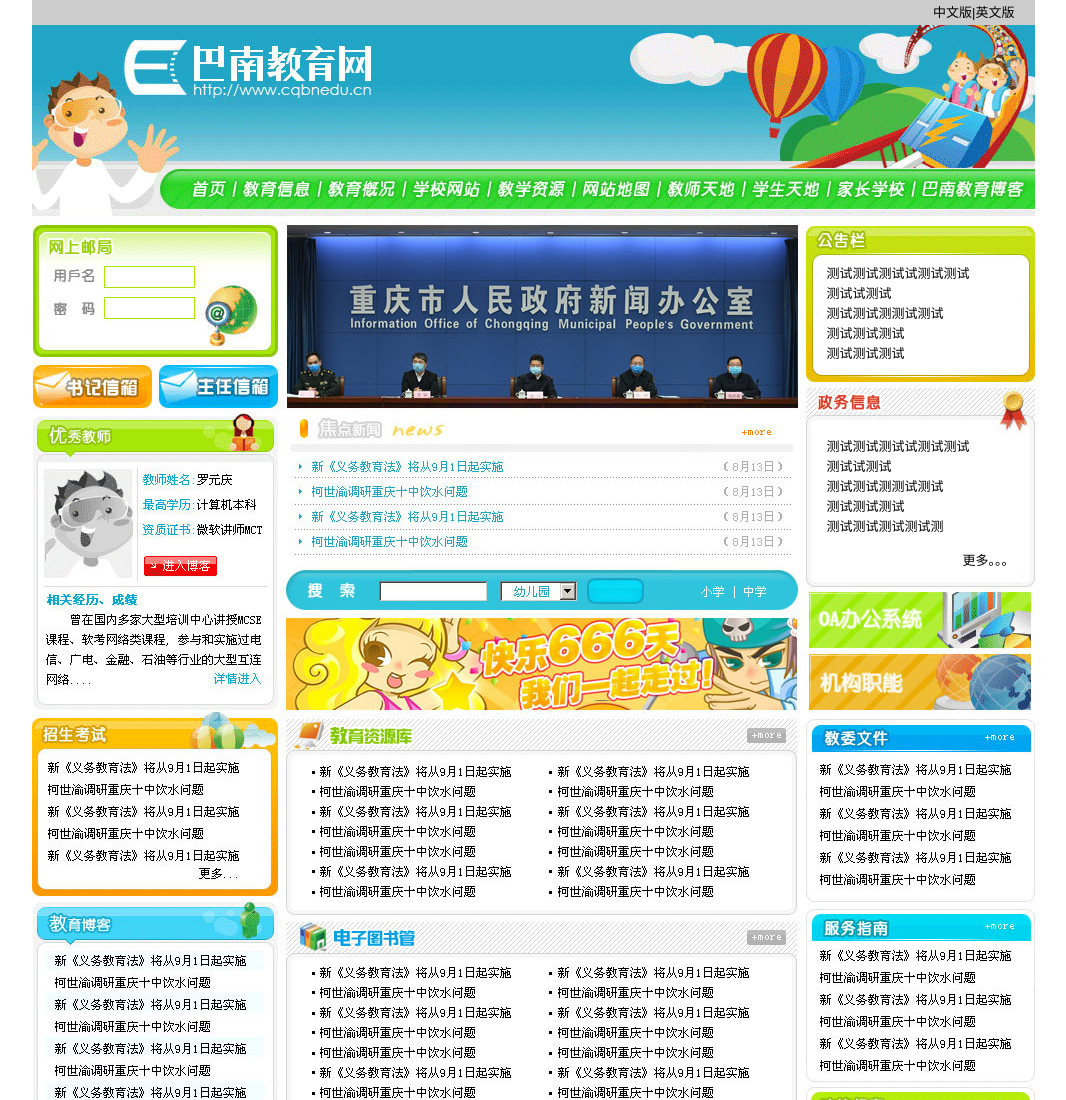
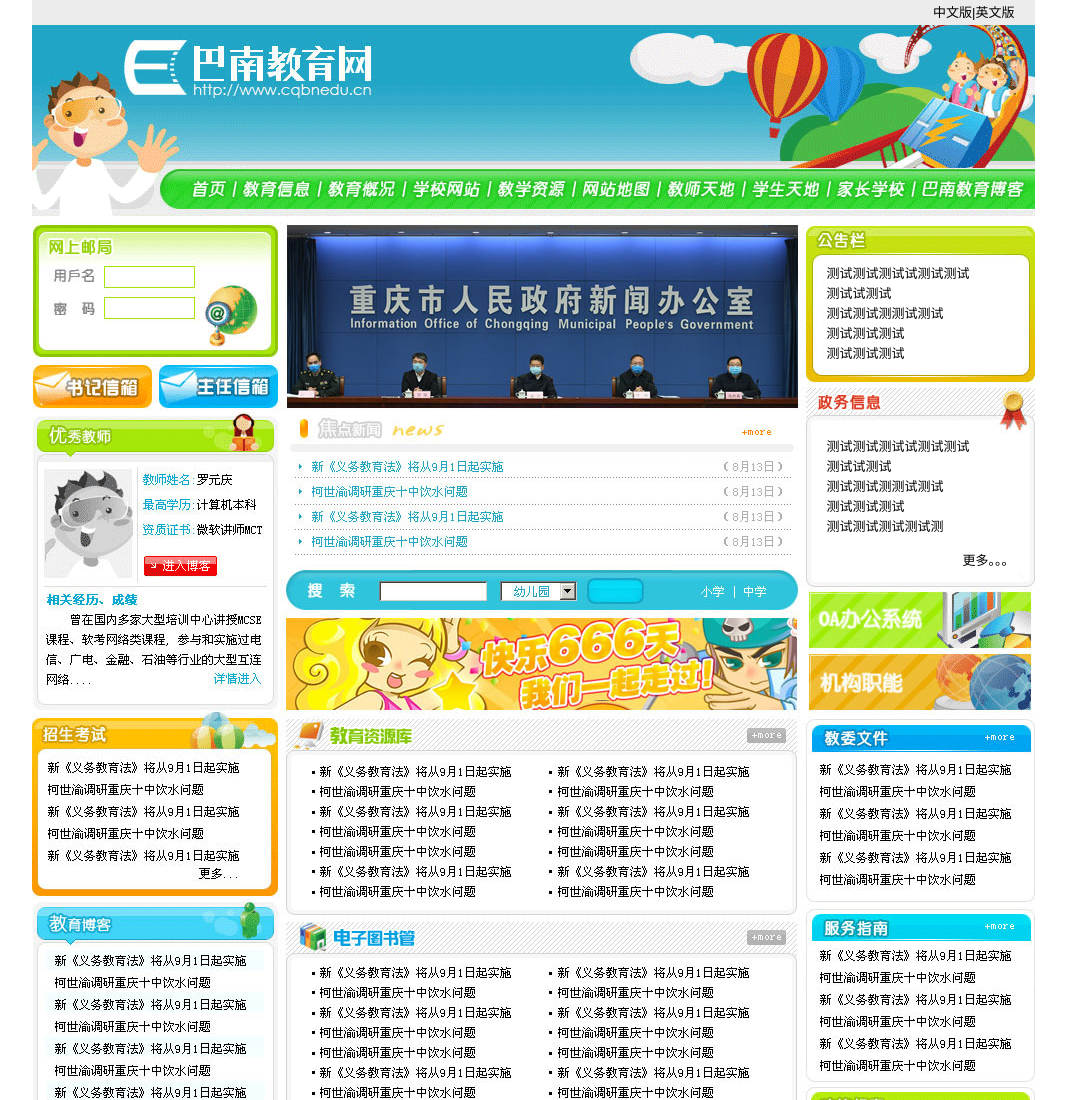
Before and after one commit to tangtang-zhou/tangtang-zhou.github.io, a plain HTML site: page theOne.html in a window 1280 px wide. Shown: the top 1100 px of the page, without its empty margins (107-1173 px from the left). Drawn offline with Linux system fonts and the light colour scheme.

Commit message:
汤州第四次提交

```diff
--- a/theOne.html
+++ b/theOne.html
@@ -8,7 +8,7 @@
             width: 1003px; margin: auto;
         }
         .version_l{
-            background: #cccccc;
+            background: #ececec;
             text-align: right;
             height: 25px;
             line-height: 25px;
```
